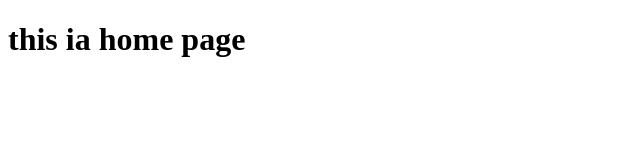
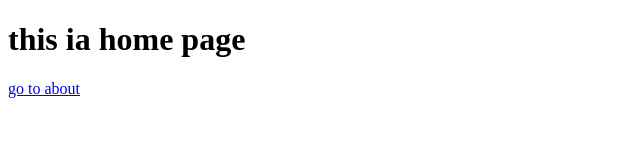
Before and after one commit to Virender0033/myportfoliotest, a plain HTML site: page index.html in a window 1280 px wide. Shown: the full height of the page, 0-640 px from the left. Drawn offline with Linux system fonts and the light colour scheme.

Commit message:
second commit

```diff
--- a/index.html
+++ b/index.html
@@ -7,6 +7,6 @@
 </head>
 <body>
     <h1>this ia home page</h1>
-    <a href="./about.html"></a>
+    <a href="about.html">go to about</a>
 </body>
 </html>
```
